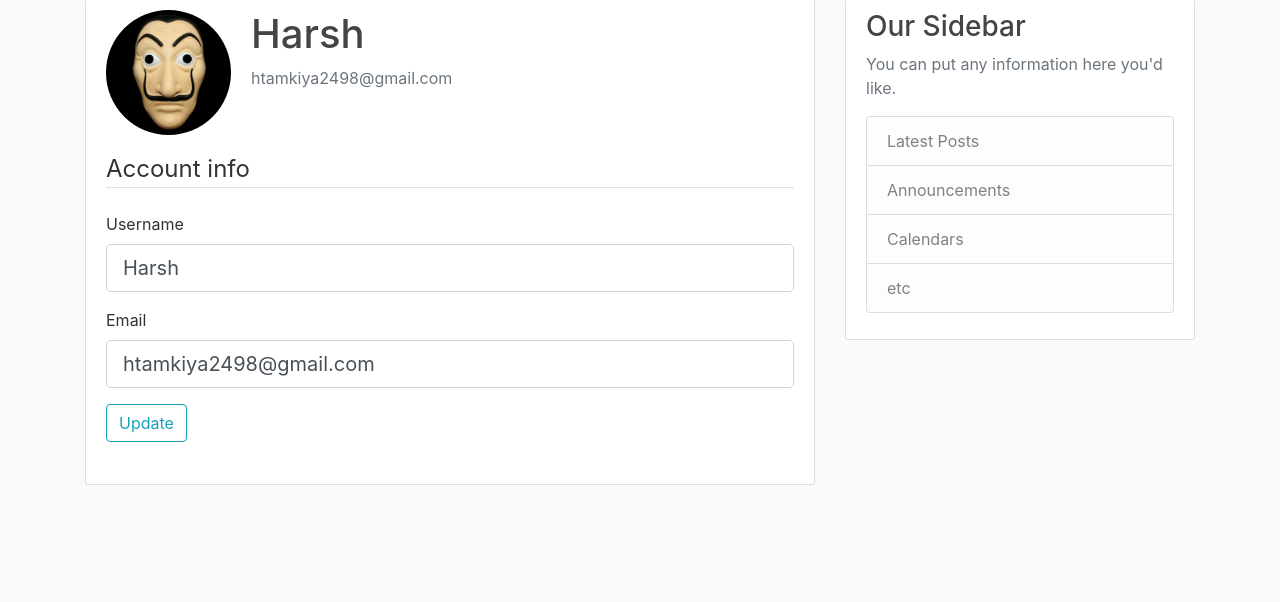
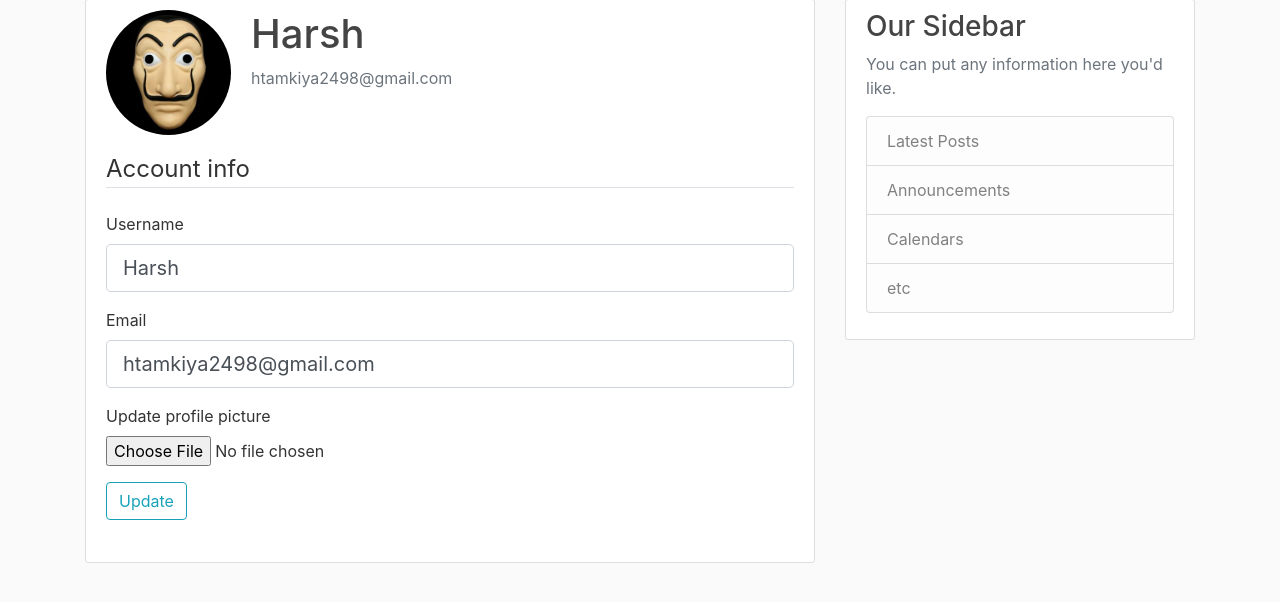
Before and after one commit to harsht24/Blog-flask-web-app, a Flask app: page /account in a window 1280 px wide. Shown: the part 81-683 px from the top of the page. Run offline with Flask 2, Linux system fonts and the light colour scheme; a user stored in the database is signed in; some libraries are stand-ins or nearby versions.

Commit message:
change profile picture

```diff
--- a/Flask-blog/app/forms.py
+++ b/Flask-blog/app/forms.py
@@ -1,4 +1,5 @@
 from flask_wtf import FlaskForm
+from flask_wtf.file import FileField, FileAllowed
 from wtforms import StringField, PasswordField, SubmitField, BooleanField
 from wtforms.validators import DataRequired, Length, Email, equal_to, ValidationError
 from app.model import User
@@ -34,18 +35,21 @@ class LoginForm(FlaskForm):
 
 
 class UpdateAccountForm(FlaskForm):
-    username = StringField('Username', validators=[DataRequired(), Length(min=2, max=20)])
-    email = StringField('Email', validators=[DataRequired(), Email()])
+    username = StringField('Username',
+                           validators=[DataRequired(), Length(min=2, max=20)])
+    email = StringField('Email',
+                        validators=[DataRequired(), Email()])
+    picture = FileField('Update profile picture', validators=[FileAllowed(['jpg','png'])])
     submit = SubmitField('Update')
 
     def validate_username(self, username):
         if username.data != current_user.username:
             user = User.query.filter_by(username=username.data).first()
             if user:
-                raise ValidationError('That username is taken. Please choose another one. ')
+                raise ValidationError('That username is taken. Please choose a different one.')
 
     def validate_email(self, email):
         if email.data != current_user.email:
             user = User.query.filter_by(email=email.data).first()
             if user:
-                raise ValidationError('That email is taken. Please choose another one. ')
+                raise ValidationError('That email is taken. Please choose a different one.')
--- a/Flask-blog/app/routes.py
+++ b/Flask-blog/app/routes.py
@@ -3,6 +3,8 @@ from app.forms import RegisterationForm, LoginForm, UpdateAccountForm
 from app.model import User, Post
 from app import app, db, bcrypt
 from flask_login import login_user, current_user, logout_user, login_required
+import secrets
+import os
 
 posts = [
     {
@@ -67,12 +69,24 @@ def logout():
     logout_user()
     return redirect(url_for('home'))
 
+def save_picture(form_picture):
+    random_hex = secrets.token_hex(8)
+    f_name, f_ext = os.path.splitext(form_picture.filename)
+    picture_fn = random_hex + f_ext
+    picture_path = os.path.join(app.root_path, 'static/profile_pic',picture_fn)
+    form_picture.save(picture_path)
+
+    return picture_fn
+
 
 @app.route('/account',  methods=['GET', 'POST'])
 @login_required
 def account():
     form = UpdateAccountForm()
     if form.validate_on_submit():
+        if form.picture.data:
+            picture_file = save_picture(form.picture.data)
+            current_user.image_profile = picture_file
         current_user.username = form.username.data
         current_user.email = form.email.data
         db.session.commit()
--- a/Flask-blog/app/templates/account.html
+++ b/Flask-blog/app/templates/account.html
@@ -9,7 +9,7 @@
         </div>
       </div>
 
-        <form method="POST" action="">
+        <form method="POST" action="" enctype="multipart/form-data">
             {{ form.hidden_tag() }}
             <fieldset class="form-group">
                 <legend class="border-bottom mb-4"> Account info</legend>
@@ -17,7 +17,7 @@
                         {{ form.username.label(class="form-control-label ") }}
 
                             {% if form.username.errors %}
-                                {{ form.usename(class="form-control form-control-lg is-invalid") }}
+                                {{ form.username(class="form-control form-control-lg is-invalid") }}
                                 <div class="invalid-feedback">
                                     {% for error in form.username.errors %}
                                         <span>{{ error }}</span>
@@ -41,7 +41,15 @@
                             {% endif %}
 
                     </div>
-
+                    <div class="form-group">
+                        {{ form.picture.label() }}
+                        {{ form.picture(class="form-control-file") }}
+                        {% if form.picture.errors %}
+                            {% for error in form.picture.errors %}
+                                <span>{{ error }}</span><br>
+                            {% endfor %}
+                        {% endif %}
+                    </div>
                       <div class="form-group">
                           {{ form.submit(class="btn btn-outline-info") }}
                       </div>
```
Also changed, not shown: Flask-blog/app/site.db, Flask-blog/app/static/profile_pic/127488f352de0551.jpg (added), Flask-blog/app/static/profile_pic/8358ead50bf8dd4d.jpg (added), Flask-blog/app/static/profile_pic/851f80b23ffbe586.jpg (added).
